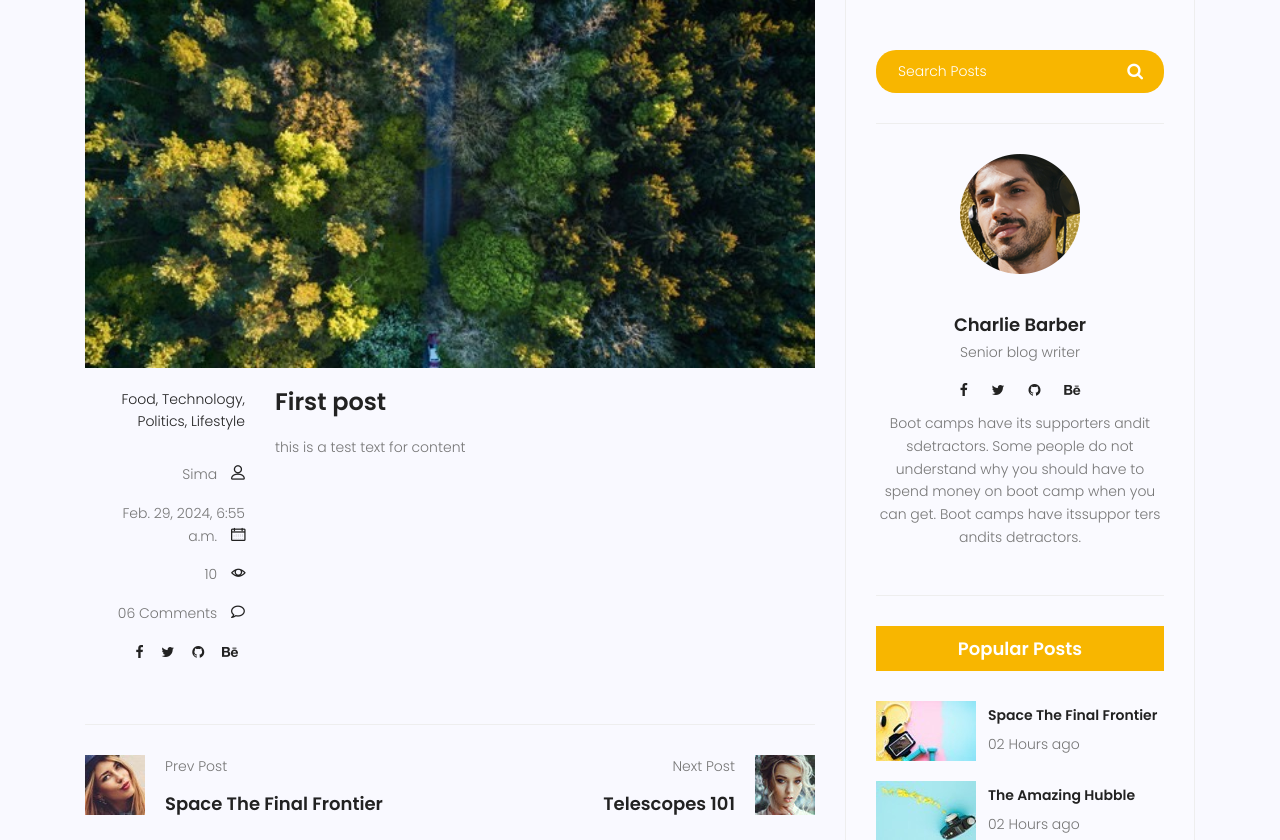
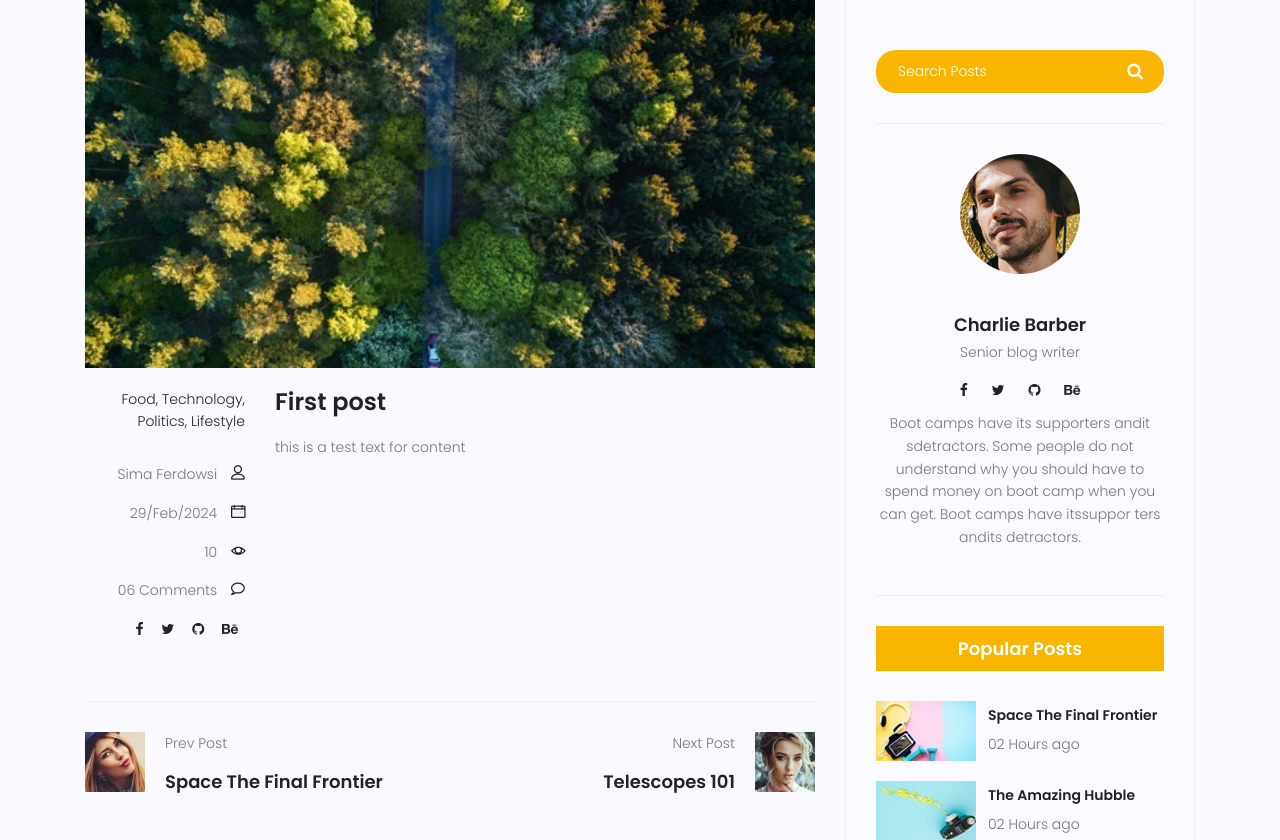
Before and after one commit to arshia-shiekh-bahayi/mysite, a Django app: page /blog/1 in a window 1280 px wide. Shown: the part 421-1261 px from the top of the page. Run offline with Django 3.2, Linux system fonts and the light colour scheme; data comes from the database, SQL or seed files in the repository; some libraries are stand-ins or nearby versions.

Commit message:
Update blog-single.html

```diff
--- a/templates/blog/blog-single.html
+++ b/templates/blog/blog-single.html
@@ -38,9 +38,9 @@
 							<li><a href="#">Lifestyle</a></li>
 						</ul>
 						<div class="user-details row">
-							<p class="user-name col-lg-12 col-md-12 col-6"><a href="#">{{post.author}}</a> <span
+							<p class="user-name col-lg-12 col-md-12 col-6"><a href="#">{{post.author.get_full_name}}</a> <span
 									class="lnr lnr-user"></span></p>
-							<p class="date col-lg-12 col-md-12 col-6"><a href="#">{{post.published_date}}</a> <span
+							<p class="date col-lg-12 col-md-12 col-6"><a href="#">{{post.published_date|date:"d/M/Y"}}</a> <span
 									class="lnr lnr-calendar-full"></span></p>
 							<p class="view col-lg-12 col-md-12 col-6"><a href="#">{{post.counted_views}}</a> <span
 									class="lnr lnr-eye"></span></p>
```
